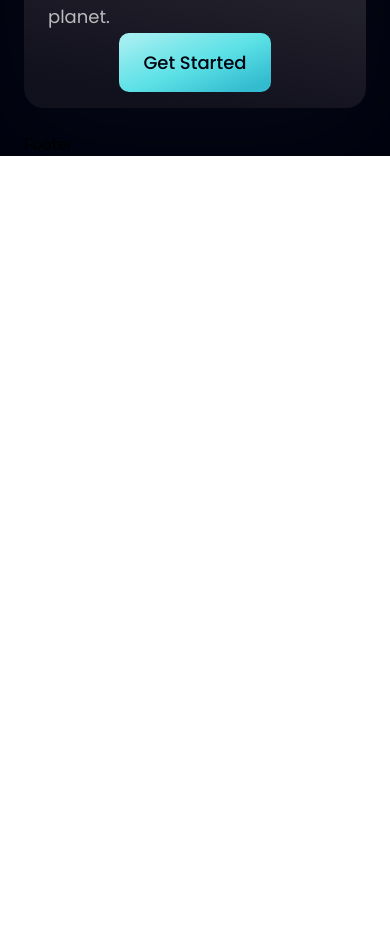
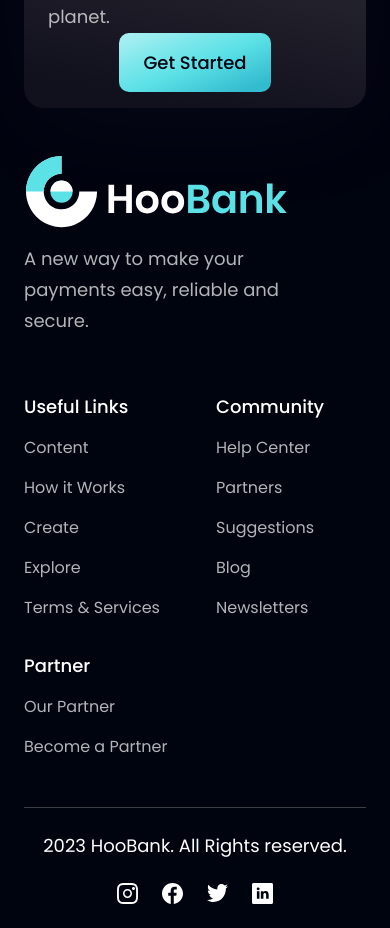
Before and after one commit to RafaGonzalezDev/bank_app, a React (Vite) app: page / in a window 390 px wide. Shown: the part 6087-7015 px from the top of the page. Before the commit the page ends 6243 px from the top, so only its background shows below. Built offline with nearby package versions, Linux system fonts and the light colour scheme.

Commit message:
Add responsive and dynamic footer to the website.

```diff
--- a/src/components/Footer.jsx
+++ b/src/components/Footer.jsx
@@ -1,9 +1,57 @@
-import React from 'react'
+import React from 'react';
+import styles from '../style';
+import { logo } from '../assets';
+import { footerLinks, socialMedia } from '../constants';
 
 const Footer = () => {
-  return (
-    <div>Footer</div>
-  )
-}
+    return (
+        <section className={`${styles.flexCenter} ${styles.paddingY} flex-col`}>
+            <div className={`${styles.flexStart} md:flex-row flex-col mb-8 w-full`}>
+                <div className="flex-1 flex flex-col justify-start mr-10">
+                    <img src={logo} alt="hoobank" className="w-[266px] h-[72px] object-contain" />
+                    <p className={`${styles.paragraph} mt-4 max-w-[310px]`}>A new way to make your payments easy, reliable and secure.</p>
+                </div>
+                <div className="flex-[1.5] w-full flex flex-row justify-between flex-wrap md:mt-0 mt-10">
+                    {footerLinks.map((footerLink) => {
+                        return (
+                            <div key={footerLink.key} className="flex flex-col ss:my-0 my-4 min-w-[150px]">
+                                <h4 className="font-poppins font-medium text-[18px] leading-[27px] text-white">{footerLink.title}</h4>
+                                <ul className="list-none mt-4">
+                                    {footerLink.links.map((link, index) => {
+                                        return (
+                                            <li
+                                                key={link.name}
+                                                className={`font-poppins font-normal text-[16px] leading-[24px] text-dimWhite hover:text-secondary cursor-pointer ${
+                                                    index !== footerLink.links.length - 1 ? 'mb-4' : 'mb-0'
+                                                }`}
+                                            >
+                                                {link.name}
+                                            </li>
+                                        );
+                                    })}
+                                </ul>
+                            </div>
+                        );
+                    })}
+                </div>
+            </div>
+            <div className="w-full flex justify-between items-center md:flex-row flex-col pt-6 border-t-[1px] border-t-[#3f3e45]">
+                <p className="font-poppins font-normal text-center text-[18px] leading-[27px] text-white">2023 HooBank. All Rights reserved.</p>
+                <div className="flex flex-row md:mt-0 mt-6">
+                    {socialMedia.map((social, index) => {
+                        return (
+                            <img
+                                key={social.id}
+                                src={social.icon}
+                                alt={social.id}
+                                className={`w-[21px] h-[21px] object-contain cursor-pointer ${index !== socialMedia.length - 1 ? 'mr-6' : 'mr-0'}`}
+                            />
+                        );
+                    })}
+                </div>
+            </div>
+        </section>
+    );
+};
 
-export default Footer
+export default Footer;
```
